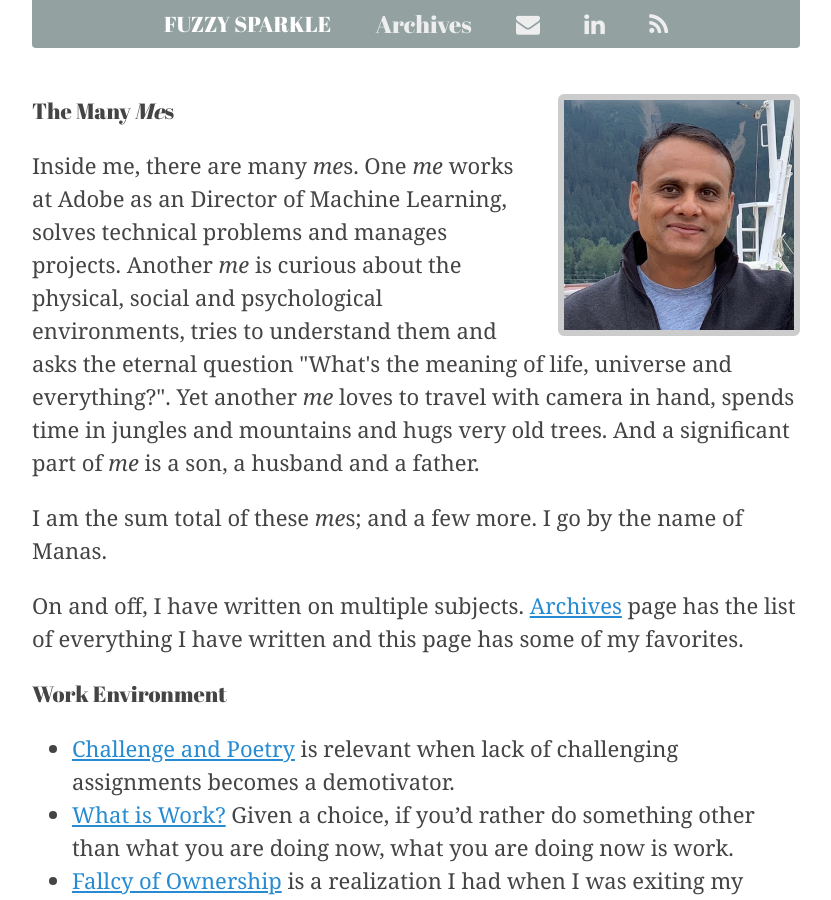
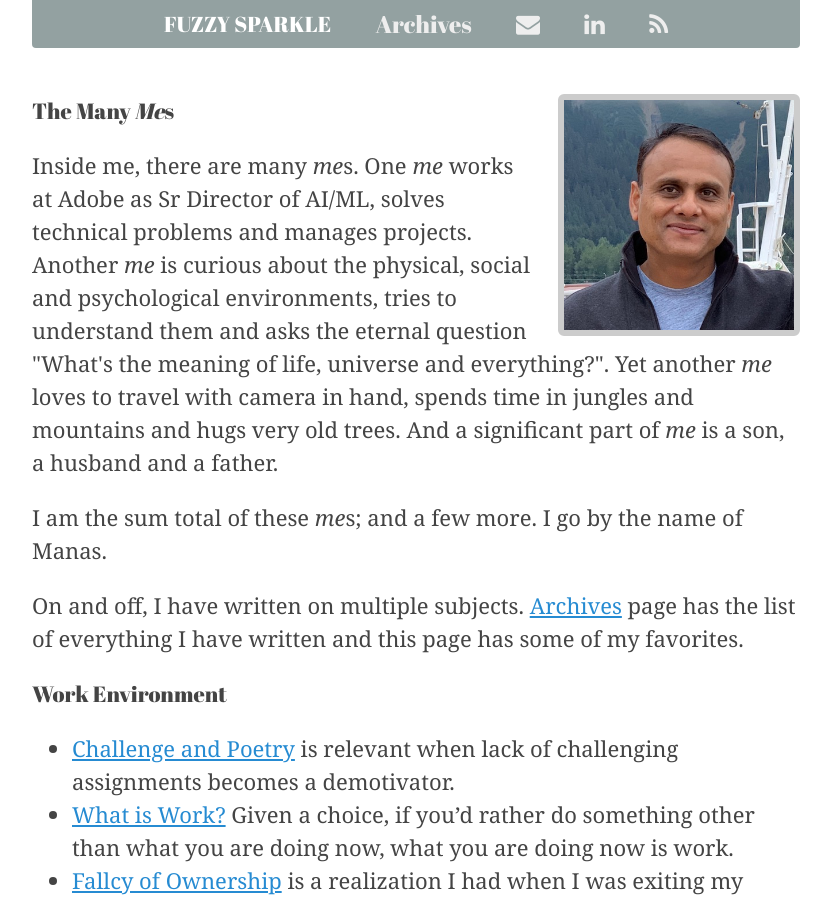
Before and after one commit to manasgarg/manasgarg.github.io, a Jekyll site: the page built from index.html, in a window 1280 px wide and 900 px high. Shown: the whole window, without its empty margins (224-1055 px from the left). Built offline with Jekyll 4.4.1, drawn with Linux system fonts in a browser that asks for light colours; nearby versions of some CDN libraries; some web fonts are replaced.

Commit message:
Update index.html

```diff
--- a/index.html
+++ b/index.html
@@ -5,7 +5,7 @@ layout: default
 <img src="/images/Manas.jpg" class="profilepic"></img>
 <h3>The Many <em>Me</em>s</h3>
 <p>
-Inside me, there are many <i>me</i>s. One <i>me</i> works at Adobe as an Director of Machine Learning, solves technical problems and manages projects. Another <i>me</i> is curious about the physical, social and psychological environments, tries to understand them and asks the eternal question "What's the meaning of life, universe and everything?". Yet another <i>me</i> loves to travel with camera in hand, spends time in jungles and mountains and hugs very old trees. And a significant part of <i>me</i> is a son, a husband and a father.
+Inside me, there are many <i>me</i>s. One <i>me</i> works at Adobe as Sr Director of AI/ML, solves technical problems and manages projects. Another <i>me</i> is curious about the physical, social and psychological environments, tries to understand them and asks the eternal question "What's the meaning of life, universe and everything?". Yet another <i>me</i> loves to travel with camera in hand, spends time in jungles and mountains and hugs very old trees. And a significant part of <i>me</i> is a son, a husband and a father.
 </p>
 
 <p>
```
